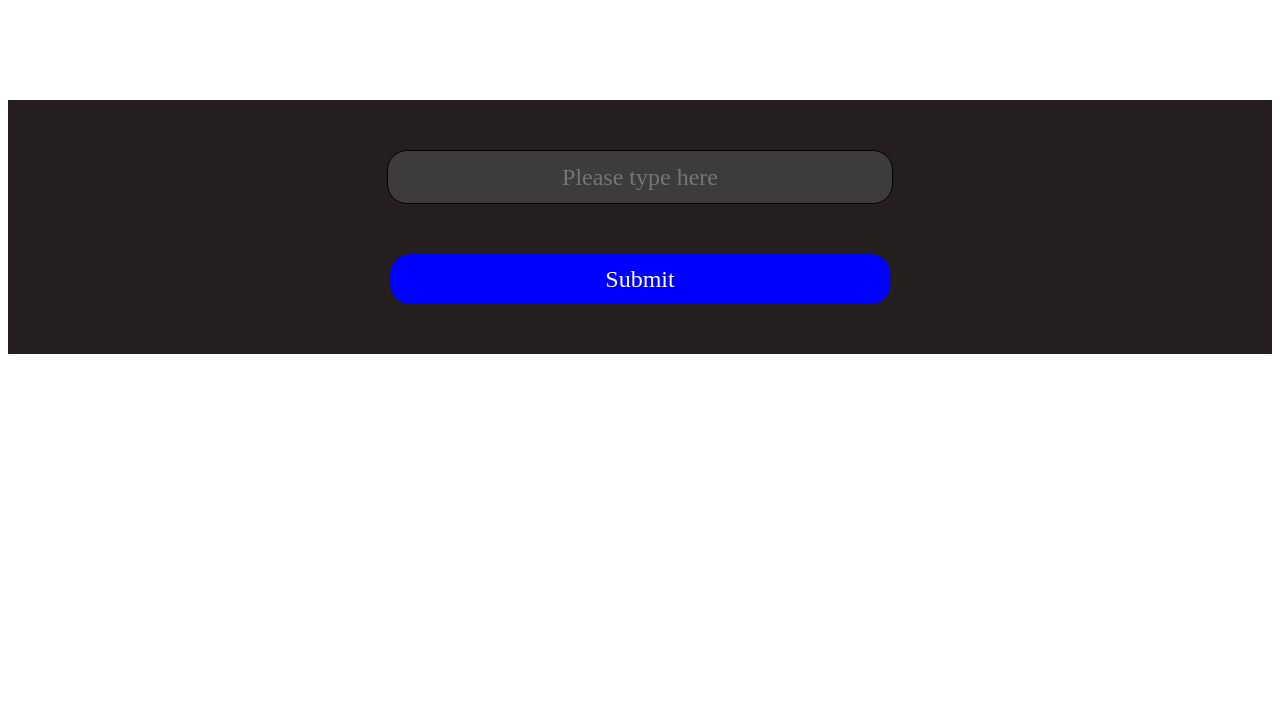
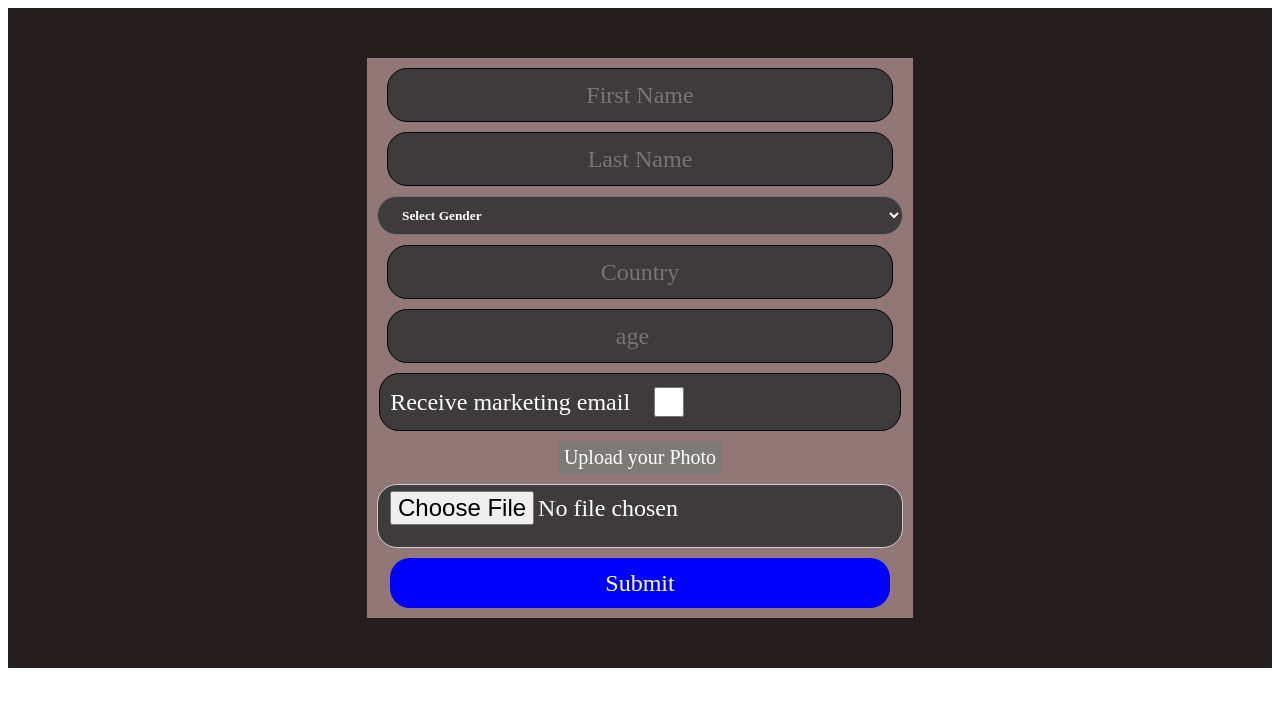
Before and after one commit to jivan9822/Reach-Js-FunctionUp, a React (Create React App) app: page / in a window 1280 px wide. Shown: the top 706 px of the page. Built offline with nearby package versions, Linux system fonts and the light colour scheme.

Commit message:
ass3 dome

```diff
--- a/src/App.js
+++ b/src/App.js
@@ -1,31 +1,19 @@
-import "../src/style.css";
-import { useState } from "react";
+// import '../src/style.css';
+// import { useState } from 'react';
+import DisplayData from './DisplayData';
+import InputForm from './InputForm';
+import { useState } from 'react';
 function App() {
-  const [text, setText] = useState("");
-  const onChangeHandler = (e) => {
-    setText(e.target.value.toUpperCase()); //?
-  };
-  const onClickHandler = (e) => {
-    e.preventDefault();
-    document.getElementsByClassName("input")[0].value = text; //?
-  };
+  const [display, setDisplay] = useState(false);
+  const [data, getData] = useState();
+  console.log('In App', data);
   return (
-    <div className="container">
-      <form>
-        <input
-          type="text"
-          className="input"
-          onChange={onChangeHandler}
-          name="name"
-          placeholder="Please type here"
-        />
-        <input
-          className="btn"
-          type="submit"
-          onClick={onClickHandler}
-          value="Submit"
-        />
-      </form>
+    <div className='container'>
+      {display ? (
+        <DisplayData data={data} />
+      ) : (
+        <InputForm getData={getData} setDisplay={setDisplay} />
+      )}
     </div>
   );
 }
--- /dev/null
+++ b/src/DisplayData.jsx
@@ -0,0 +1,40 @@
+const DisplayData = ({ data }) => {
+  console.log('In display', data);
+  return (
+    <div className='main-div'>
+      <div className='displayFields'>
+        <h3>
+          First Name: <span className='insideData'>{data.fname}</span>
+        </h3>
+      </div>
+      <div className='displayFields'>
+        <h3>
+          Last Name: <span className='insideData'>{data.lname}</span>
+        </h3>
+      </div>
+      <div className='displayFields'>
+        <h3>
+          Age: <span className='insideData'>{data.age}</span>
+        </h3>
+      </div>
+      <div className='displayFields'>
+        <h3>
+          Gender: <span className='insideData'>{data.gender}</span>
+        </h3>
+      </div>
+      <div className='displayFields'>
+        <h3>
+          Country: <span className='insideData'>{data.country}</span>
+        </h3>
+      </div>
+      <div className='displayFields'>
+        <h3>
+          Receiving news: <span className='insideData'>{data.mail}</span>
+        </h3>
+      </div>
+      <img className='userImg' src={data.userImage} alt='image' />
+    </div>
+  );
+};
+
+export default DisplayData;
--- /dev/null
+++ b/src/InputForm.jsx
@@ -0,0 +1,107 @@
+import '../src/style.css';
+import { useState } from 'react';
+
+const InputForm = (props) => {
+  const [text, setText] = useState({});
+  const [img, setImg] = useState();
+  const onClickHandler = (e) => {
+    e.preventDefault();
+    const { fname, lname, gender, country, age, userImage } = text;
+    if (!fname || !lname || !gender || !country || !age || !userImage) {
+      alert('All Field mandatory!');
+    } else {
+      props.getData(text);
+      props.setDisplay(true);
+    }
+  };
+  const onChangeHandler = (e) => {
+    const { name, value } = e.target;
+    if (name == 'userImage') {
+      const image = e.target.files[0];
+      const url = URL.createObjectURL(image);
+      setImg(url);
+      setText((e) => {
+        return {
+          ...e,
+          [name]: url,
+        };
+      });
+    } else {
+      setText((e) => {
+        return {
+          ...e,
+          [name]: value,
+        };
+      });
+    }
+  };
+  return (
+    <form>
+      <input
+        type='text'
+        className='input'
+        onChange={onChangeHandler}
+        name='fname'
+        placeholder='First Name'
+        required
+      />
+      <input
+        type='text'
+        className='input'
+        onChange={onChangeHandler}
+        name='lname'
+        placeholder='Last Name'
+        required
+      />
+      {/* <img src={img} /> */}
+      <select name='gender' className='select' onChange={onChangeHandler}>
+        <option>Select Gender</option>
+        <option value='male'>Male</option>
+        <option value='female'>Female</option>
+      </select>
+      <input
+        type='text'
+        className='input'
+        onChange={onChangeHandler}
+        name='country'
+        placeholder='Country'
+        required
+      />
+      <input
+        type='number'
+        className='input'
+        onChange={onChangeHandler}
+        name='age'
+        placeholder='age'
+        required
+      />
+      <div className='receive'>
+        <label>Receive marketing email</label>
+        <input
+          type='checkbox'
+          className='checkbox'
+          onChange={onChangeHandler}
+          name='mail'
+        />
+      </div>
+      <div className='file'>
+        <label className='file-label'>Upload your Photo</label>
+        <input
+          type='file'
+          className='custom-file-upload'
+          onChange={onChangeHandler}
+          name='userImage'
+          required
+        />
+      </div>
+      <input
+        className='btn'
+        type='submit'
+        onClick={onClickHandler}
+        value='Submit'
+      />
+    </form>
+  );
+};
+
+export default InputForm;
--- a/src/style.css
+++ b/src/style.css
@@ -3,9 +3,10 @@
   display: flex;
   flex-direction: column;
   align-items: center;
-  margin-top: 100px;
+  margin-top: 100px auto;
   gap: 10px;
   padding: 50px;
+  color: white;
   background-color: rgb(37, 30, 30);
 }
 input {
@@ -38,3 +39,93 @@ form {
   gap: 50px;
   align-items: center;
 }
+
+.displayFields {
+  background-color: rgb(81, 64, 64);
+  padding: 5px 10px;
+  color: white;
+  border-radius: 20px;
+  width: 100%;
+}
+
+.userImg {
+  width: 250px;
+  height: 250px;
+}
+
+.insideData {
+  color: rgb(42, 3, 34);
+  margin-left: 10px;
+}
+
+h3 {
+  background-color: rgb(198, 65, 198);
+  padding: 10px;
+  border-radius: 5px;
+  display: flex;
+  align-items: center;
+}
+
+.main-div {
+  display: flex;
+  flex-direction: column;
+  gap: 10px;
+  max-width: 1000px;
+}
+
+.select {
+  background-color: rgb(61, 59, 59);
+  border-radius: 20px;
+  padding: 10px 20px;
+  width: 100%;
+  font-family: cursive;
+  font-weight: bold;
+  color: white;
+}
+
+.receive {
+  display: flex;
+  align-items: center;
+  background-color: rgb(61, 59, 59);
+  border: none;
+  border-radius: 20px;
+  font-family: cursive;
+  border: 1px solid black;
+  font-size: 24px;
+  padding: 0 10px;
+  gap: 20px;
+  width: 95%;
+}
+.checkbox {
+  width: auto;
+  width: 30px;
+}
+
+form {
+  display: flex;
+  background-color: rgb(147, 119, 119);
+  gap: 10px;
+  padding: 10px;
+}
+
+.file {
+  display: flex;
+  flex-direction: column;
+  align-items: center;
+  gap: 10px;
+}
+.file-label {
+  background-color: rgb(124, 121, 121);
+  padding: 5px;
+  font-size: 20px;
+}
+.imageClass {
+  padding: 10px;
+}
+
+.custom-file-upload {
+  border: 1px solid #ccc;
+  display: inline-block;
+  padding: 6px 12px;
+  cursor: pointer;
+}
```
